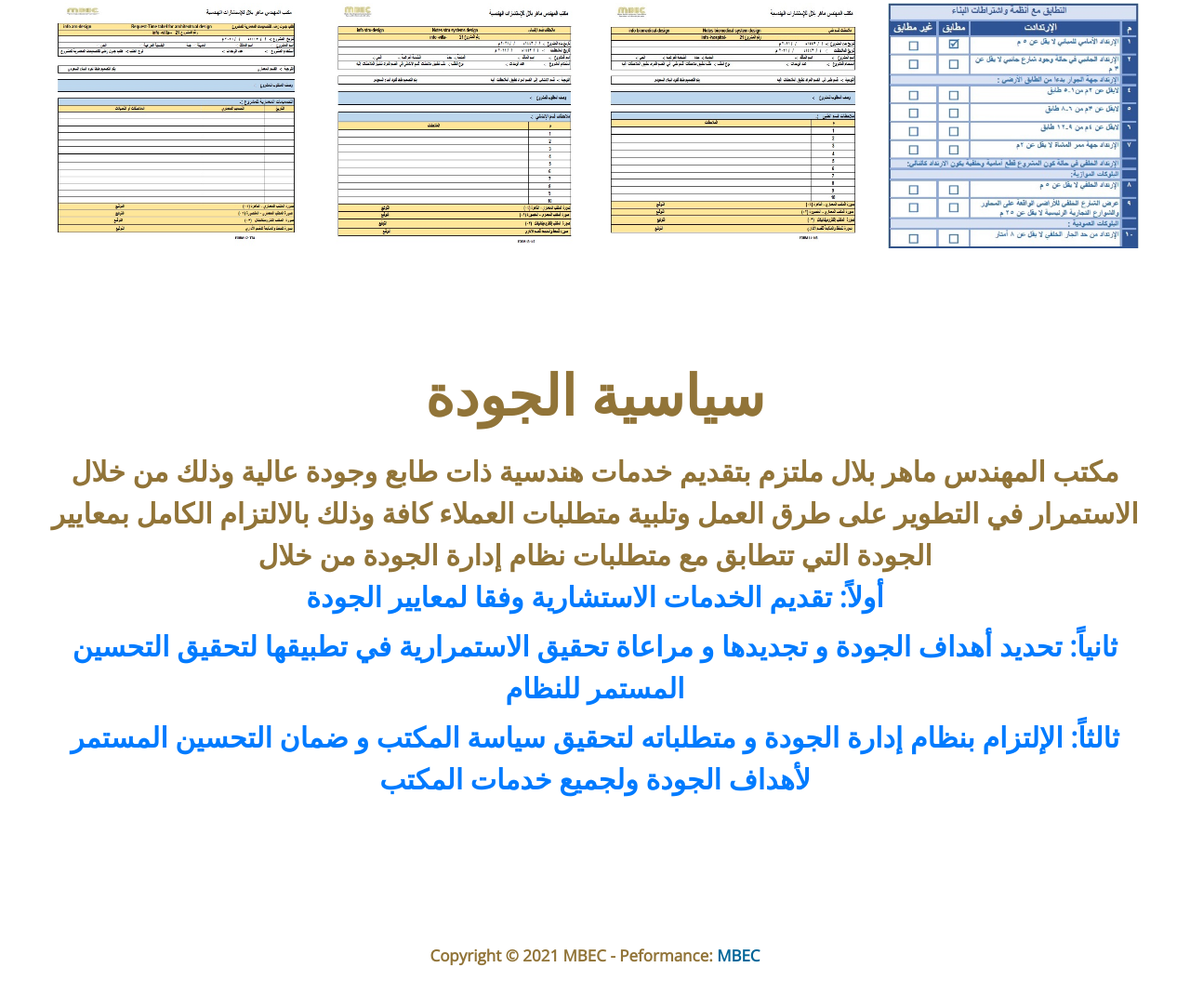
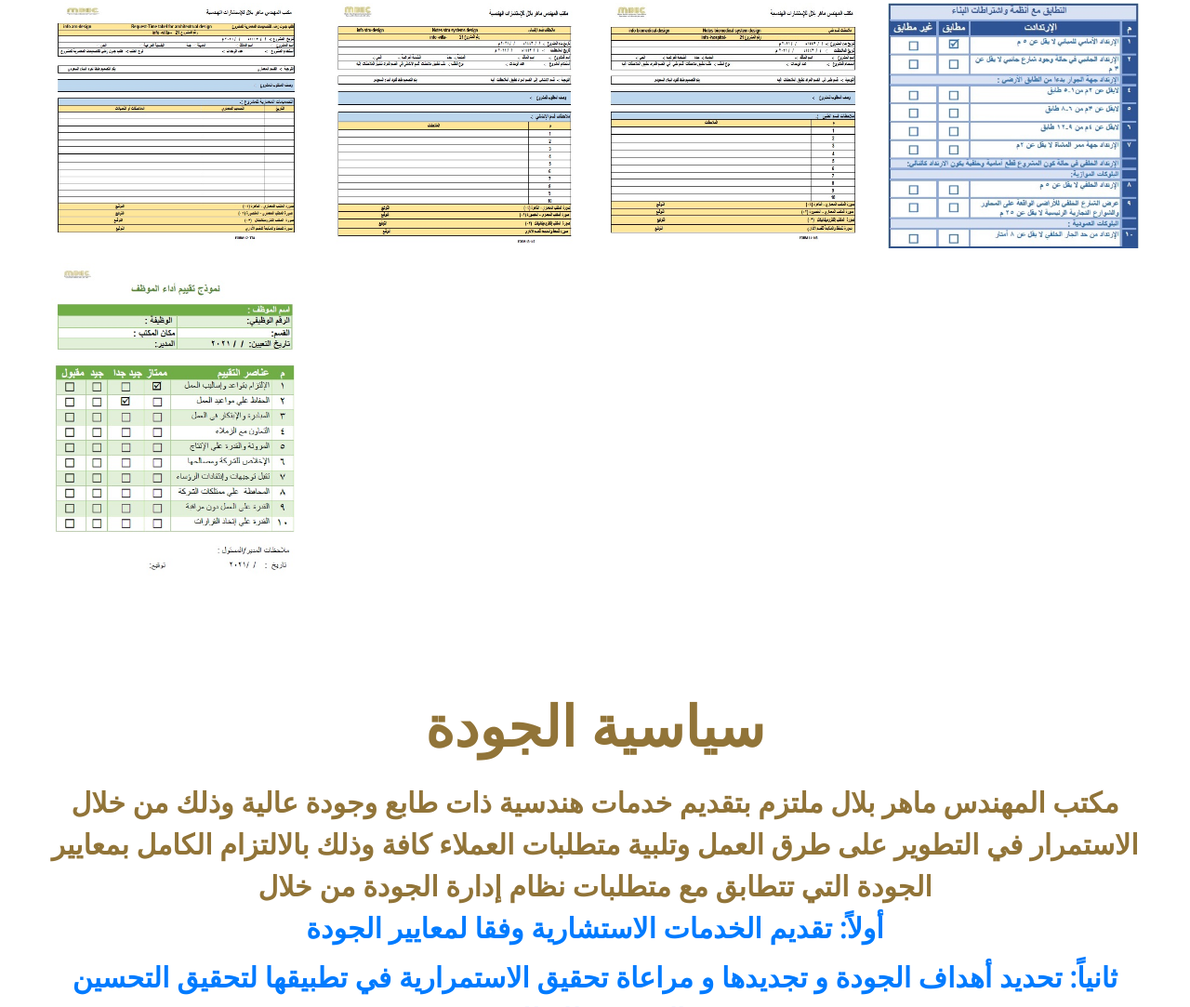
Before and after one commit to mbecoffice2021/performance, a plain HTML site: page index.html in a window 1280 px wide. Shown: the part 2105-3188 px from the top of the page at 93% size. Drawn offline with nearby package versions, Linux system fonts and the light colour scheme.

Commit message:
Add files via upload

```diff
--- a/index.html
+++ b/index.html
@@ -287,6 +287,17 @@ http://www.tooplate.com/view/2101-insertion
       </a>
     </figure>
   </div>
+  <div class="col-sm-6 col-12 col-md-6 col-lg-3 col-xl-3 tm-album-col">
+    <figure class="effect-sadie">
+      <a href="https://drive.google.com/file/d/1ONb-701ntE-euWMLL7yj5er60Wlld8k6/view?usp=sharing">
+      <img src="img/16.jpg" alt="Image" class="img-fluid">
+      <figcaption>
+        <h2>Form 16</h2>
+        <p> يستخدم هذا النموذج لتقييم أداء الموظف   </p>
+      </figcaption>
+      </a>
+    </figure>
+  </div>
 </div>
 
 
```
